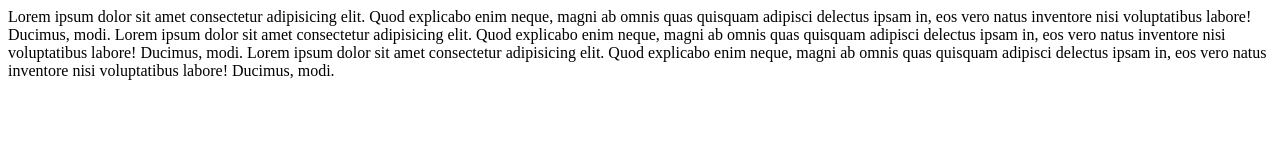
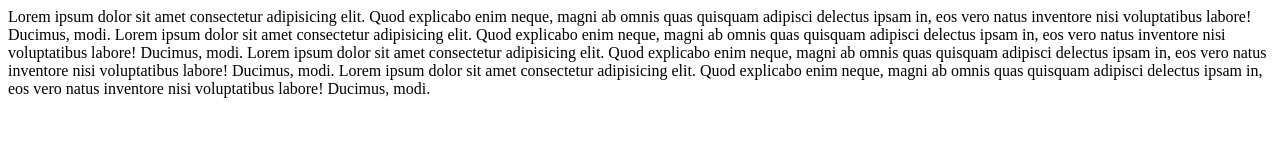
Before and after one commit to Rakeshgsekhar/test, a plain HTML site: page index.html in a window 1280 px wide. Drawn offline with Linux system fonts and the light colour scheme.

Commit message:
initial commit

```diff
--- a/index.html
+++ b/index.html
@@ -12,6 +12,7 @@
     <a>Lorem ipsum dolor sit amet consectetur adipisicing elit. Quod explicabo enim neque, magni ab omnis quas quisquam adipisci delectus ipsam in, eos vero natus inventore nisi voluptatibus labore! Ducimus, modi.</a>
 
     <a>Lorem ipsum dolor sit amet consectetur adipisicing elit. Quod explicabo enim neque, magni ab omnis quas quisquam adipisci delectus ipsam in, eos vero natus inventore nisi voluptatibus labore! Ducimus, modi.</a>
+    <a>Lorem ipsum dolor sit amet consectetur adipisicing elit. Quod explicabo enim neque, magni ab omnis quas quisquam adipisci delectus ipsam in, eos vero natus inventore nisi voluptatibus labore! Ducimus, modi.</a>
 
 </body>
 </html>
```
